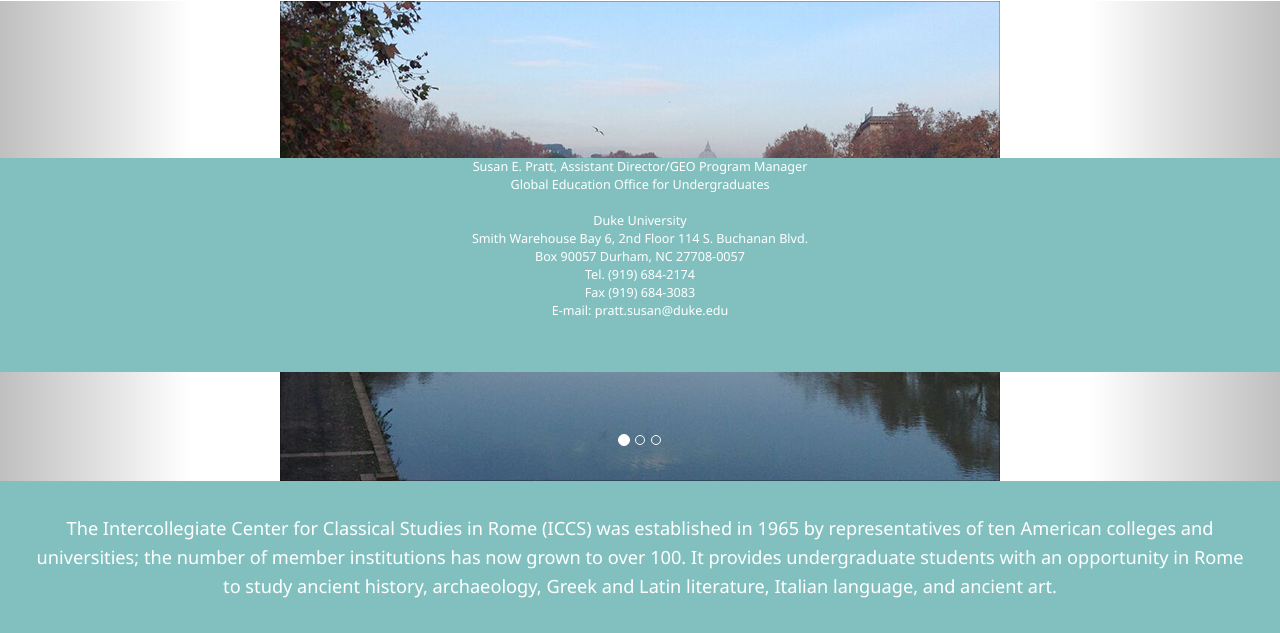
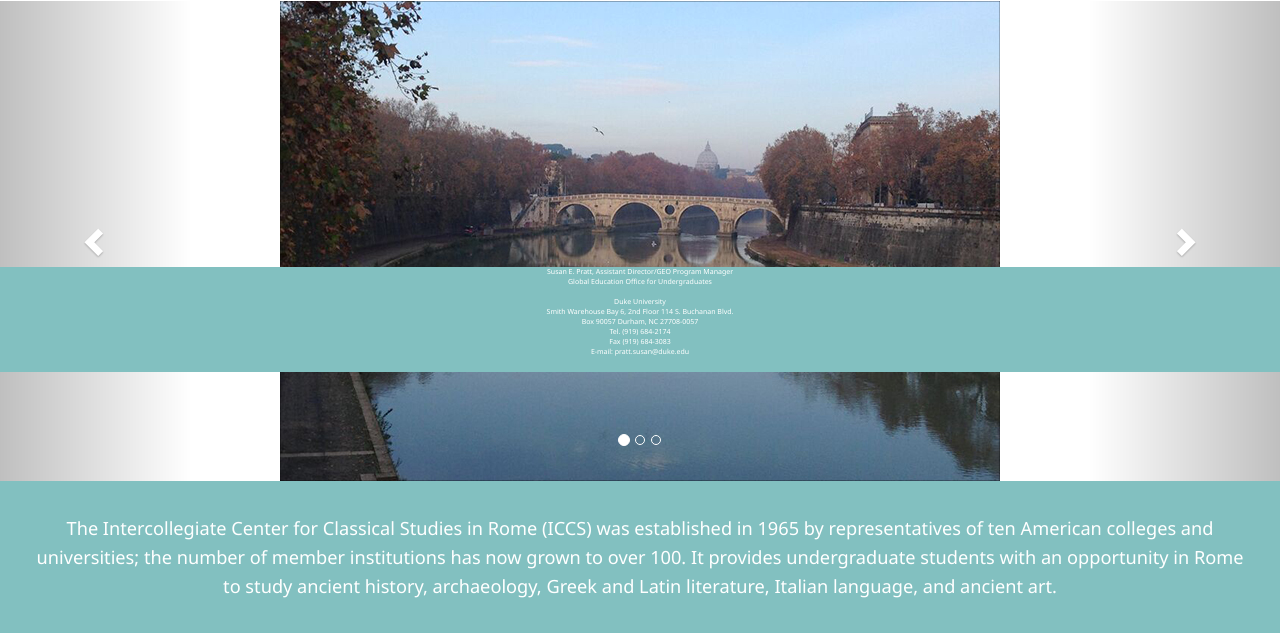
Before and after one commit to Lwalz/ICCS, a PHP site: page / in a window 1280 px wide. Shown: the part 428-1061 px from the top of the page. Run offline with PHP 8.4, Linux system fonts and the light colour scheme.

Commit message:
footer fix

```diff
--- a/css/style.css
+++ b/css/style.css
@@ -76,13 +76,13 @@ p:hover {
 	background-color: #82c0c0;
 	text-align: center;
 	color: white;
-	font-size: .9em;
+	font-size: .5em;
 	width: 100%;
 	float:left;
 	position: fixed;
 	bottom: 0;
 	z-index: 999999;
-	height: 17em;
+	height: 15em;
 }
 .footer{
 	position: relative;
@@ -90,6 +90,6 @@ p:hover {
 	width: 100%
 }
 #container{
-	margin-bottom: 15em;
+	margin-bottom: 7em;
 
 }
```
